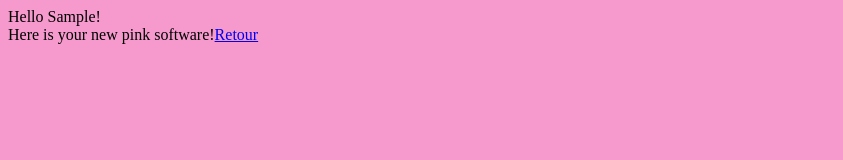
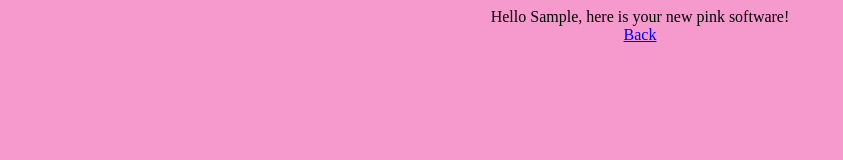
Before and after one commit to lbilhaut/CharlotteSoftware, a plain HTML site: page index.html in a window 1280 px wide. Both pictures are taken after typing "Sample" into the empty fields and a click on the input "Let's see what happens!". Shown: the whole page, without its empty margins (0-843 px from the left). Drawn offline with Linux system fonts and the light colour scheme.

Commit message:
centering text

```diff
--- a/index.html
+++ b/index.html
@@ -47,9 +47,9 @@
     function myFunction() {
         var firstName = document.getElementById("firstName").value;
         var shadeOfPink = document.getElementById("shadeOfPink").value;
-        document.write("Hello " + encodeURIComponent(firstName) + "!<br/>");
-        document.write("Here is your new pink software!");
-        document.write("<a href=\"javascript:history.go(-1)\">Retour</a>");
+        document.write("<center>Hello " + encodeURIComponent(firstName) + ", ");
+        document.write("here is your new pink software!");
+        document.write("<br/><a href=\"javascript:history.go(-1)\">Back</a></center>");
         document.body.style.background = shadeOfPink;
     }
     </script>
```
